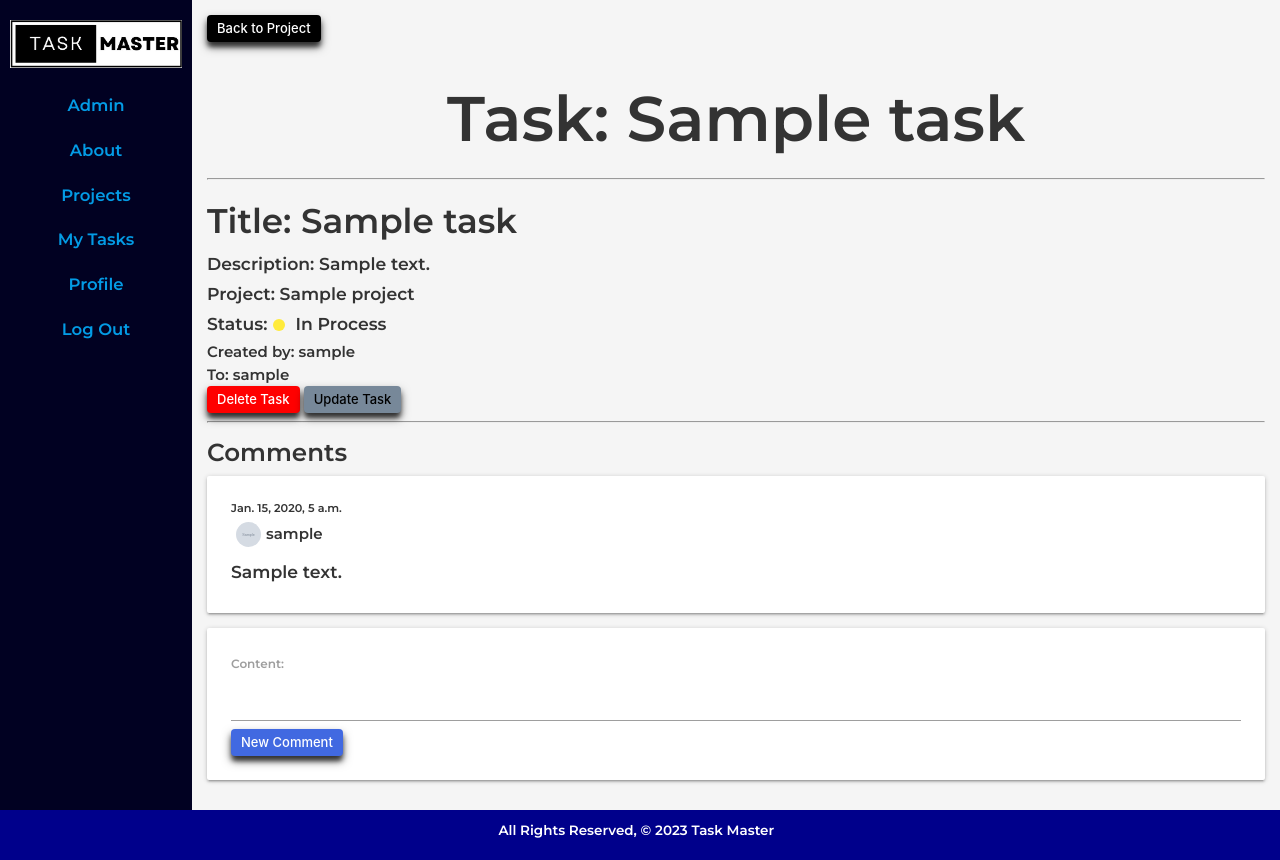
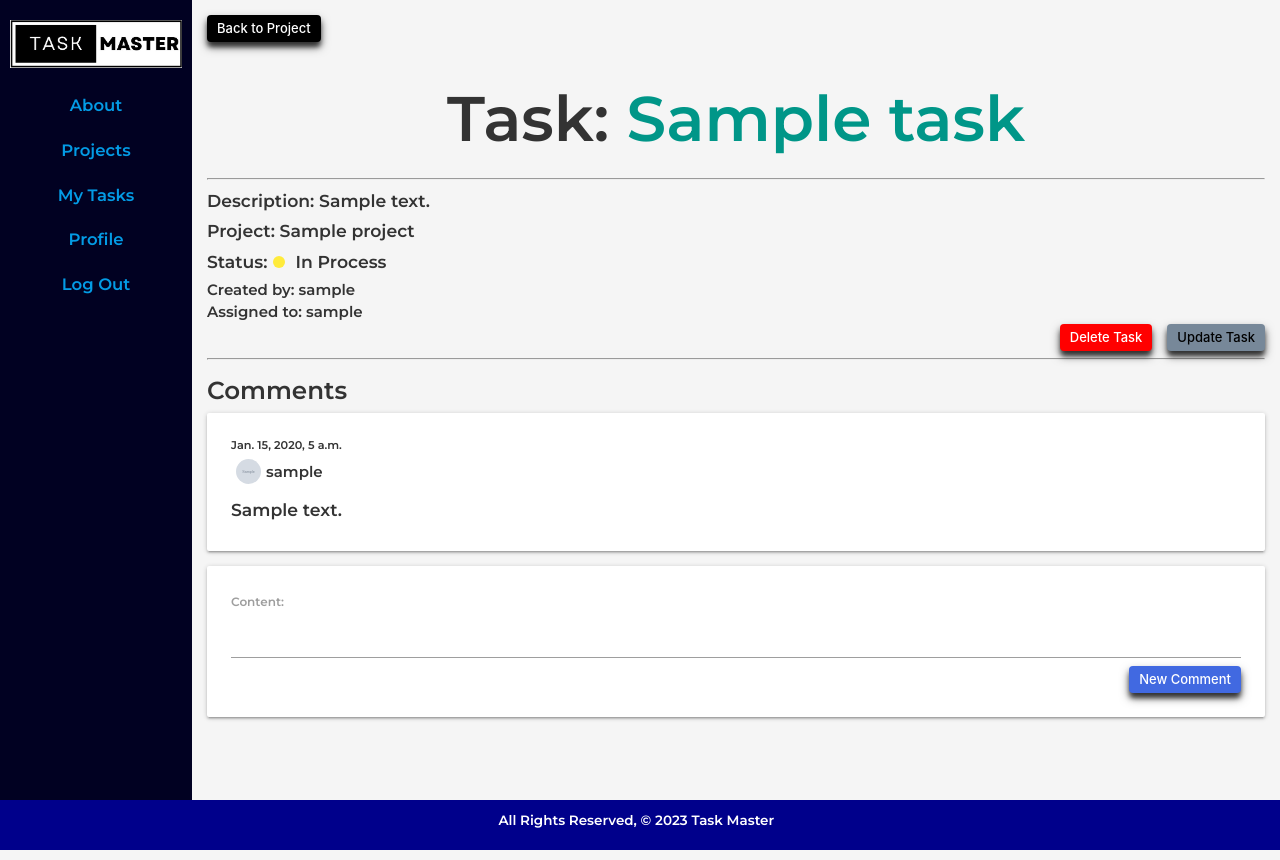
Before and after one commit to lucas-richards/task_master, a Django app: page /projects/1/tasks/1/ in a window 1280 px wide. Run offline with Django 4.2, Linux system fonts and the light colour scheme; a user stored in the database is signed in; tables that the repository leaves empty hold one stand-in row (values such as "Sample post"); grey boxes marked "Sample" are stand-in pictures.

Commit message:
Changed a lot of styling, completed authorisation,changed HTML

```diff
--- a/main_app/static/css/style.css
+++ b/main_app/static/css/style.css
@@ -22,8 +22,14 @@ footer.page-footer {
     font-size: 10px;
 }
 
+/* Alright buttons to right*/
+
+
+
+
 /* buttons style */
-.button{
+.button {
+    align-self: right;
     outline: none;
     border: none;
     padding: 6px 10px;
@@ -31,10 +37,45 @@ footer.page-footer {
     font-size: 13px;
     font-weight: 500;
     cursor: pointer;
-    box-shadow: 0 5px 5px 0 rgba(0,0,0,0.4), 0 6px 4px -2px rgba(0,0,0,0.4), 0 5px 10px 0 rgba(0, 0, 0, 0.5);
+    box-shadow: 0 5px 5px 0 rgba(0, 0, 0, 0.4), 0 6px 4px -2px rgba(0, 0, 0, 0.4), 0 5px 10px 0 rgba(0, 0, 0, 0.5);
 }
+
+.margin-left-10 {
+    margin-left: 10px;
+}
+
+.margin-left-15 {
+    margin-left: 15px;
+}
+
+.margin-left-6 {
+    margin-left: 6px;
+}
+
+.action_button {
+    display: inline-flex;
+    justify-content: center;
+    align-items: center;
+    height: 25px;
+    width: 40px;
+    outline: none;
+    border: none;
+    border-radius: 4px;
+    font-size: 13px;
+    font-weight: 500;
+    cursor: pointer;
+    box-shadow: 0 5px 5px 0 rgba(0, 0, 0, 0.4), 0 6px 4px -2px rgba(0, 0, 0, 0.4), 0 5px 10px 0 rgba(0, 0, 0, 0.5);
+}
+
+.button_row {
+    display: flex;
+    flex-direction: row;
+    justify-content: flex-end;
+    gap: 15px;
+}
+
 h1 {
-text-align: center;
+    text-align: center;
 }
 
 
@@ -50,45 +91,56 @@ text-align: center;
     background-color: #001F3F !important;
     color: white !important;
 }
-.navy:hover, .navy:focus {
+
+.navy:hover,
+.navy:focus {
     background-color: #001225 !important;
 }
+
 /* Custom Royal Blue */
 .royal {
     background-color: #4169E1 !important;
     color: white !important;
 }
 
-.royal:hover, .royal:focus {
+.royal:hover,
+.royal:focus {
     background-color: #345bb0 !important;
 }
+
 /* Custom Black Button */
 .black-btn {
     background-color: #000 !important;
     color: white !important;
 }
 
-.black-btn:hover, .black-btn:focus {
+.black-btn:hover,
+.black-btn:focus {
     background-color: #515151 !important;
 }
+
 /* Danger Button (Red for illustrative purposes) */
 .danger {
     background-color: #FF0000 !important;
     color: #FFF !important;
 }
 
-.danger:hover, .danger:focus {
+.danger:hover,
+.danger:focus {
     background-color: #D80000 !important;
 }
 
 /* White Background Button */
 .grey-btn {
-    background-color: lightslategray; /* White color */
-    color: #000; /* Black text color */
+    background-color: lightslategray;
+    /* White color */
+    color: #000;
+    /* Black text color */
 }
 
 .grey-btn:hover {
-    background-color: white; /* Slightly darker white/grey on hover */
+    background-color: white;
+    /* Slightly darker white/grey on hover */
 }
 
 .grey-btn:focus {
@@ -97,12 +149,13 @@ text-align: center;
 
 /* status color styles */
 
-.status-wrapper, .task_status{
+.status-wrapper,
+.task_status {
     display: flex;
     align-items: center;
 }
 
-.status{
+.status {
     width: 12px;
     height: 12px;
     border-radius: 50%;
@@ -110,23 +163,23 @@ text-align: center;
     margin-right: 10px;
 }
 
-.status.green{
+.status.green {
     background-color: green;
 }
 
-.status.yellow{
+.status.yellow {
     background-color: yellow;
 }
 
-.status.red{
+.status.red {
     background-color: red;
 }
 
-.status.brown{
+.status.brown {
     background-color: brown;
 }
 
-.task_status > span{
+.task_status>span {
     margin-right: 6px;
 }
 
@@ -136,6 +189,7 @@ text-align: center;
     vertical-align: middle;
     margin-right: 10px;
 }
+
 .left-brand-logo {
     display: block;
     padding: 0 0;
@@ -159,8 +213,7 @@ h3,
 p,
 ul,
 li,
-a
- {
+a {
 
     margin: 0;
     padding: 0;
@@ -275,6 +328,8 @@ html {
 
 }
 
+
+
 .page-footer div {
 
     margin-top: 10px;
--- a/main_app/templates/base.html
+++ b/main_app/templates/base.html
@@ -3,6 +3,8 @@
 <html lang="en">
 
 <head>
+  <link rel="shortcut icon" type="image/png" sizes="32x32" img src="{% static 'favicon-32x32x.png' %}">
+
   <meta charset="UTF-8">
   <meta name="viewport" content="width=device-width, initial-scale=1.0">
   <meta http-equiv="X-UA-Compatible" content="ie=edge">
@@ -10,7 +12,8 @@
 
   <link rel="preconnect" href="https://fonts.googleapis.com">
   <link rel="preconnect" href="https://fonts.gstatic.com" crossorigin>
-  <link href="https://fonts.googleapis.com/css2?family=Montserrat:wght@600&family=Source+Sans+3&display=swap" rel="stylesheet">
+  <link href="https://fonts.googleapis.com/css2?family=Montserrat:wght@600&family=Source+Sans+3&display=swap"
+    rel="stylesheet">
   <link rel="stylesheet" href="https://cdnjs.cloudflare.com/ajax/libs/materialize/1.0.0/css/materialize.min.css">
   <script src="https://cdnjs.cloudflare.com/ajax/libs/materialize/1.0.0/js/materialize.min.js"></script>
   <link href="https://fonts.googleapis.com/icon?family=Material+Icons" rel="stylesheet">
@@ -23,9 +26,8 @@
   <body>
     <div class="container">
       <div class="sidebar">
-        <img src="{% static 'Logo.png' %}"class="sidebar-logo-img" ALT="Task Master Logo">
-         <ul class="sidebar-nav">
-          <li><a href="/admin">Admin</a></li>
+        <img src="{% static 'Logo.png' %}" class="sidebar-logo-img" ALT="Task Master Logo">
+        <ul class="sidebar-nav">
           <li><a href="{% url 'about' %}">About</a></li>
           {% if user.is_authenticated %}
           <li><a href="{% url 'projects_index' %}">Projects</a></li>
--- a/main_app/templates/tasks/detail.html
+++ b/main_app/templates/tasks/detail.html
@@ -4,9 +4,9 @@
 <a href="{% url 'projects_detail' project.id %}">
   <button type="button" class="button black-btn">Back to Project</button>
 </a>
-<h1>Task: {{task.title}}</h1>
+<h1>Task: <span class="teal-text">{{task.title}}</span></h1>
 <hr>
-<h4>Title: {{ task.title }}</h4>
+
 <h6><span class="bold">Description:</span> {{ task.description}}</h6>
 <h6>Project: {{ project.title }}</h6>
 
@@ -28,14 +28,16 @@
   {% endif %}
 </h6>
 <p>Created by: {{ task.created_by}}</p>
-<p>To: {{ task.assignee}}</p>
+<p>Assigned to: {{ task.assignee}}</p>
 {% if not cannot_edit_task %}
+<div class="button_row">
   <a href="{% url 'tasks_delete' task.id %}">
     <button type="button" class="button danger">Delete Task</button>
   </a>
   <a href="{% url 'tasks_update' task.id %}">
     <button type="button" class="button grey-btn">Update Task</button>
   </a>
+</div>
 {% endif %}
 <hr>
 <h5>Comments</h5>
@@ -46,7 +48,13 @@
       <form action="{% url 'comments_delete' comment.id %}" method="POST">
         {% csrf_token %}
         {% if profile.is_manager %}
-        <button type="submit" class="button royal"> X </button>
+        <button type="submit" class="button royal"> <svg xmlns="http://www.w3.org/2000/svg" width="20" height="20"
+            fill="black" class="bi bi-trash" viewBox="0 0 16 16">
+            <path
+              d="M5.5 5.5A.5.5 0 0 1 6 6v6a.5.5 0 0 1-1 0V6a.5.5 0 0 1 .5-.5Zm2.5 0a.5.5 0 0 1 .5.5v6a.5.5 0 0 1-1 0V6a.5.5 0 0 1 .5-.5Zm3 .5a.5.5 0 0 0-1 0v6a.5.5 0 0 0 1 0V6Z" />
+            <path
+              d="M14.5 3a1 1 0 0 1-1 1H13v9a2 2 0 0 1-2 2H5a2 2 0 0 1-2-2V4h-.5a1 1 0 0 1-1-1V2a1 1 0 0 1 1-1H6a1 1 0 0 1 1-1h2a1 1 0 0 1 1 1h3.5a1 1 0 0 1 1 1v1ZM4.118 4 4 4.059V13a1 1 0 0 0 1 1h6a1 1 0 0 0 1-1V4.059L11.882 4H4.118ZM2.5 3h11V2h-11v1Z" />
+          </svg></button>
         {% endif %}
       </form>
     </div>
@@ -68,7 +76,9 @@
     <form action="{% url 'add_comment' project.id task.id %}" method="POST">
       {% csrf_token %}
       {{ comment_form.as_p }}
+      <div class="button_row">
         <input type="submit" value="New Comment" class="button royal">
+      </div>
     </form>
   </div>
 </div>
```
Also changed, not shown: main_app/templates/about.html (+4 -4 lines), main_app/templates/projects/detail.html (+6 -3 lines), main_app/templates/projects/index.html (+7 -3 lines), main_app/static/favicon-32x32.png (added). Lines whose indentation alone changed are shown as unchanged.
